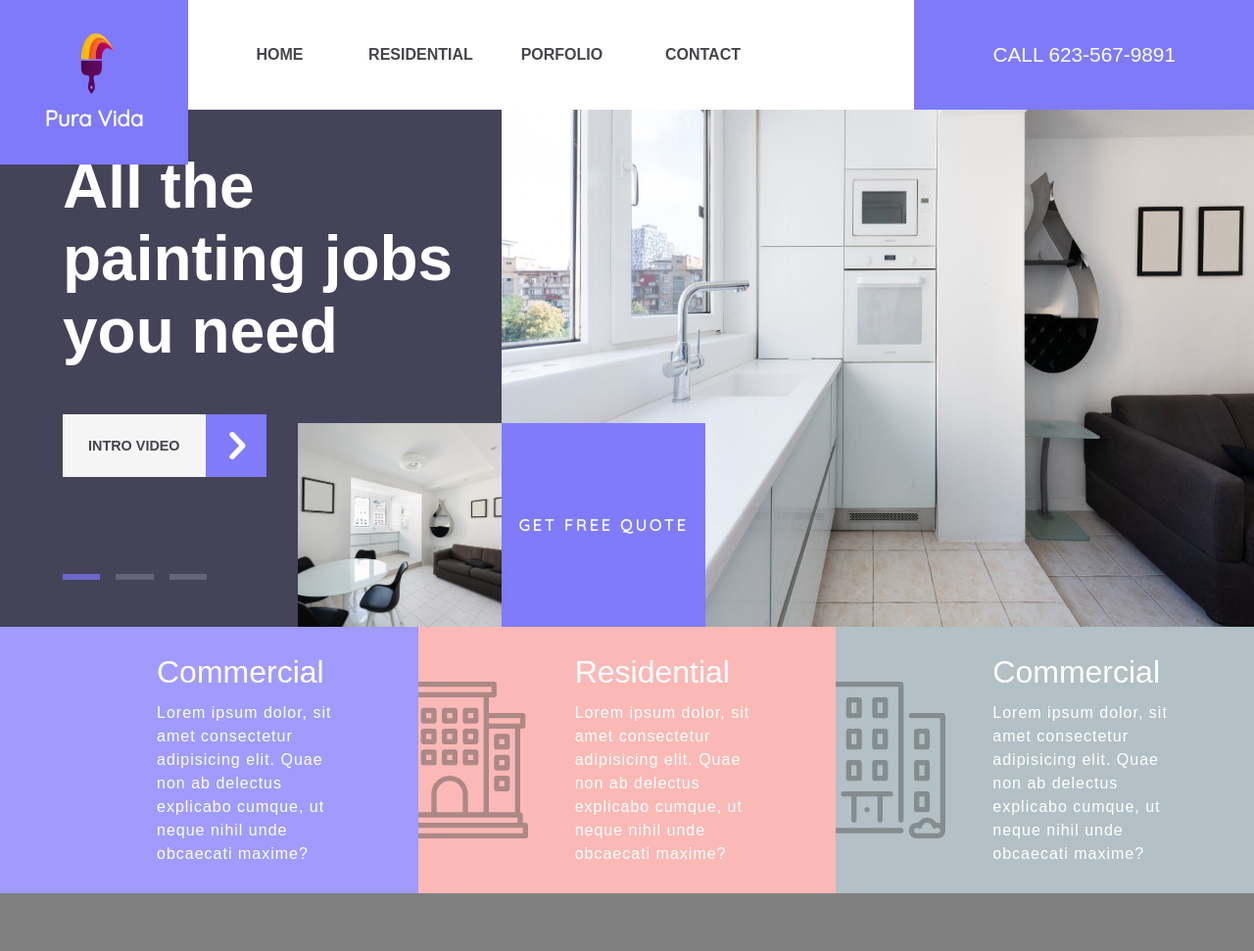
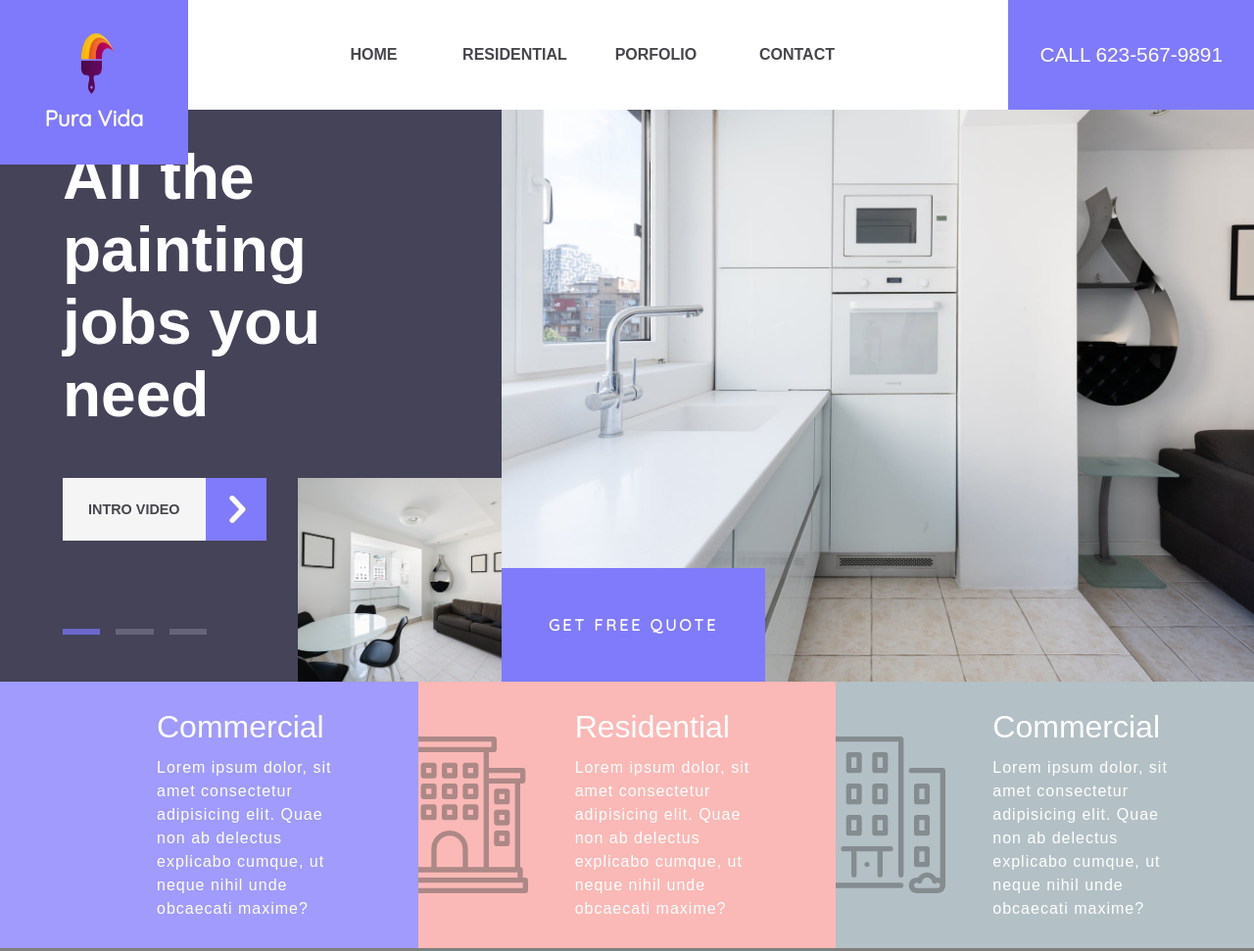
Before and after one commit to Joshuarvlcb/Pure-Life, a plain HTML site: page index.html in a window 1280 px wide. Shown: the top 971 px of the page at 98% size. Drawn offline with Linux system fonts and the light colour scheme.

Commit message:
working on responsiveness

```diff
--- a/index.html
+++ b/index.html
@@ -55,11 +55,9 @@
         </div>
       </div>
       <div class="picture-con">
-        <img
+        <div
           class="picture-con__picture"
-          src="./pure-life-main-pic.jpeg"
-          alt=""
-        />
+          alt=""></div>
         <div class="picture-con__quote">Get free quote</div>
       </div>
     </div>
--- a/sass/_components.scss
+++ b/sass/_components.scss
@@ -54,7 +54,7 @@
 
 //header__number
 .header__number {
-  padding: 0 5rem;
+  padding: 0 2rem;
   background-color: #7f7afc;
   height: 100%;
   display: flex;
@@ -69,6 +69,7 @@
   flex: 0 0 40%;
   background-color: #444358;
   display: flex;
+  padding: 9rem;
   justify-content: center;
   align-items: flex-start;
   flex-direction: column;
@@ -77,6 +78,7 @@
   position: relative;
   &__text {
     font-size: 4rem;
+    padding-right:2rem;
     margin-bottom: 3rem;
   }
   &__video {
@@ -135,15 +137,17 @@
   color: white;
   position: relative;
   &__picture {
+    background-image: url(../pure-life-main-pic.jpeg);
+    background-size: cover;
+    background-position: center;
+    width: 100%;
     height: 100%;
-    width: 100%;
   }
   &__quote {
     position: absolute;
     bottom: 0;
     left: 0;
-    height: 13rem;
-    width: 13rem;
+ padding: 3rem;
     background-color: #7f7bfa;
     display: flex;
     justify-content: center;
@@ -295,6 +299,8 @@
   align-items: flex-start;
   justify-content: center;
   margin-left: 7rem;
+  padding:2rem 0;
+
 }
 h2 {
   margin-bottom: 2rem;
--- a/sass/_layout.scss
+++ b/sass/_layout.scss
@@ -11,7 +11,6 @@
   background-color: white;
 }
 .welcome {
-  min-height: 80vh;
   display: flex;
   background-color: rgb(116, 116, 116);
 }
@@ -24,7 +23,7 @@
   background-color: grey;
 }
 .testimonial {
-  height: 80vh;
+  padding: 5rem 0;
   display: flex;
   align-items: center;
   position: relative;
@@ -38,7 +37,6 @@
   background-position: center;
 }
 .form {
-  height: 70vh;
   background-color: rgb(255, 252, 255);
   display: flex;
 }
```
Also changed, not shown: css/main.css, css/main.min.css, 2 other files.
